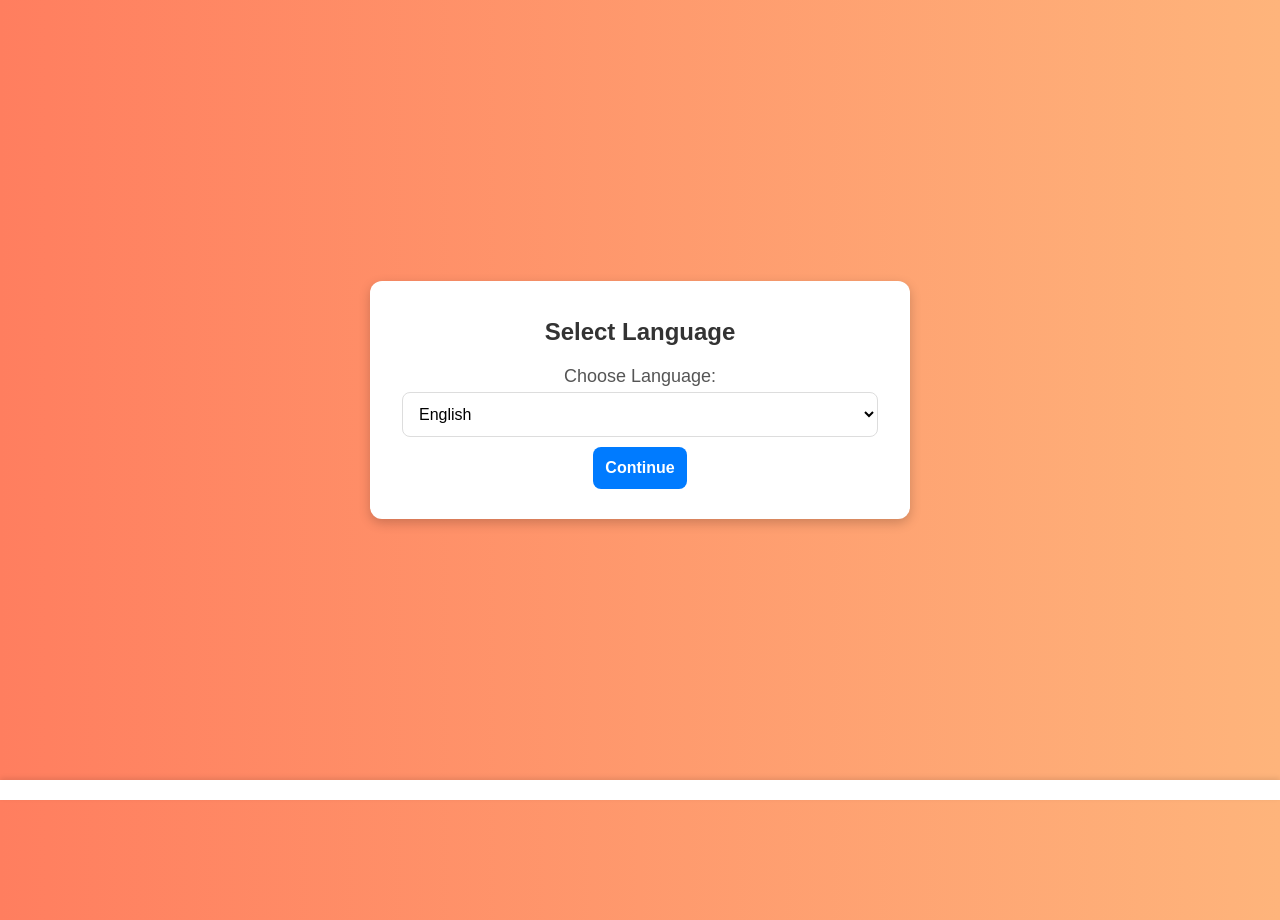
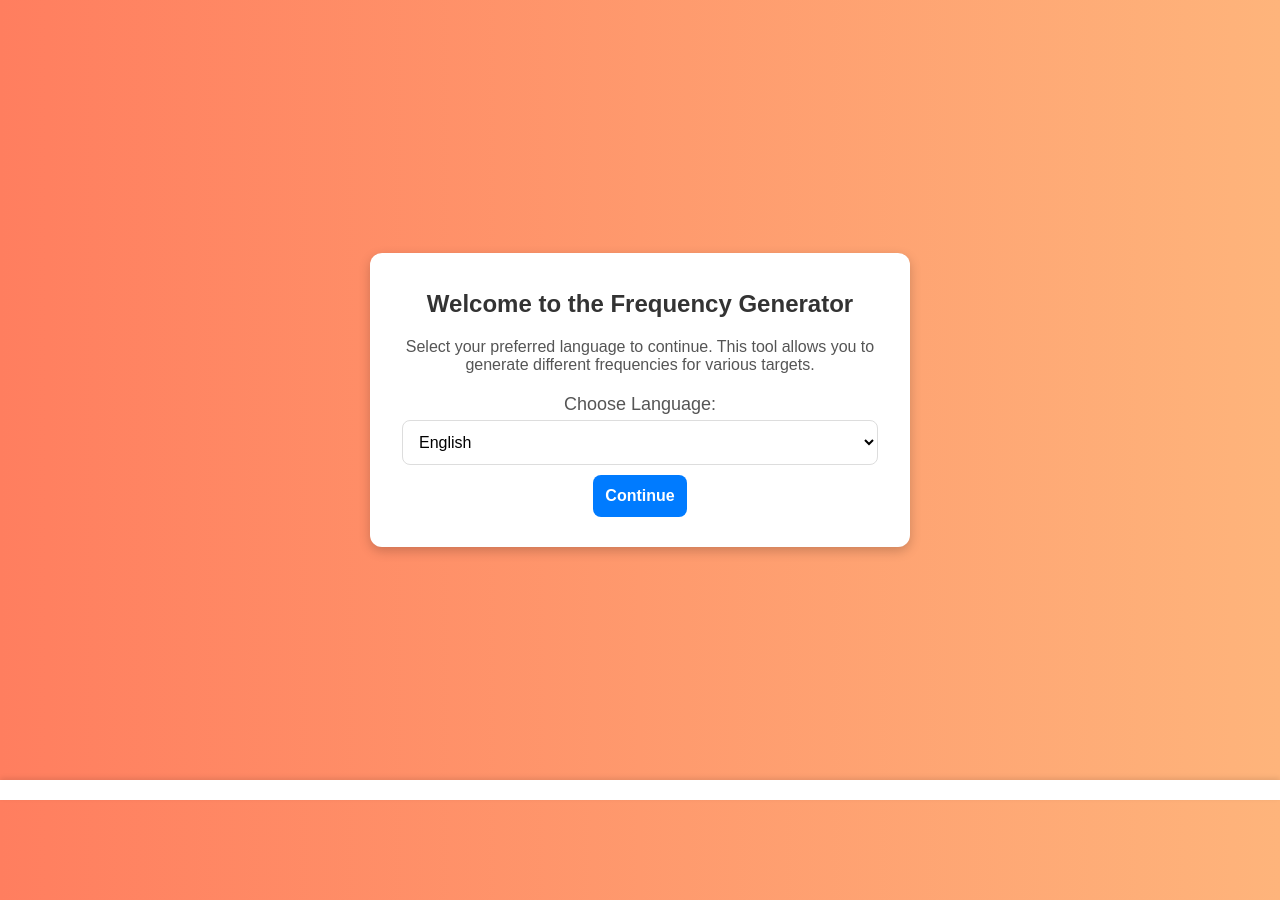
Before and after one commit to HaeyoonChai/Frequency-Generator, a plain HTML site: page index.html in a window 1280 px wide. Drawn offline with Linux system fonts and the light colour scheme.

Commit message:
Update index.html

```diff
--- a/index.html
+++ b/index.html
@@ -14,7 +14,7 @@
             height: 100vh;
             margin: 0;
             background: linear-gradient(to right, #ff7e5f, #feb47b);
-            padding-bottom: 120px; /* Ensure space for the fixed ad */
+            padding-bottom: 100px; /* Ensure space for the fixed ad */
         }
         .container {
             background: #ffffff;
@@ -22,8 +22,8 @@
             border-radius: 12px;
             box-shadow: 0 4px 12px rgba(0, 0, 0, 0.2);
             text-align: center;
-            max-width: 500px;
-            width: 100%;
+            max-width: 90%;
+            width: 500px;
             transition: transform 0.3s ease-in-out;
         }
         .container:hover {
@@ -34,6 +34,11 @@
             margin-bottom: 20px;
             font-size: 24px;
             font-weight: 600;
+        }
+        .intro {
+            font-size: 16px;
+            color: #555;
+            margin-bottom: 20px;
         }
         label {
             display: block;
@@ -111,7 +116,10 @@
 </head>
 <body>
     <div class="container language-selection" id="languageSelection">
-        <h1>Select Language</h1>
+        <h1 id="selectionTitle">Welcome to the Frequency Generator</h1>
+        <p class="intro" id="introText">
+            Select your preferred language to continue. This tool allows you to generate different frequencies for various targets.
+        </p>
         <label for="language">Choose Language:</label>
         <select id="language">
             <option value="en">English</option>
@@ -145,9 +153,9 @@
     <!-- Ad Container -->
     <div class="ad-container">
         <ins class="kakao_ad_area" style="display:block; text-align:center;"
-            data-ad-unit="DAN-DDNCplMPGYeG5XN9"
-            data-ad-width="728"
-            data-ad-height="90"></ins>
+            data-ad-unit="DAN-vK4IdGX7BcRRvZny"
+            data-ad-width="320"
+            data-ad-height="50"></ins>
         <script type="text/javascript" src="//t1.daumcdn.net/kas/static/ba.min.js" async></script>
     </div>
 
@@ -184,7 +192,8 @@
                 selectFrequency: 'Select Frequency:',
                 playButton: 'Play Frequency',
                 stopButton: 'Stop Frequency',
-                warningText: '⚠️ High frequencies may be harmful or irritating to humans. Use caution!'
+                warningText: '⚠️ High frequencies may be harmful or irritating to humans. Use caution!',
+                introText: 'Select your preferred language to continue. This tool allows you to generate different frequencies for various targets.'
             },
             ko: {
                 title: '주파수 생성기',
@@ -192,7 +201,8 @@
                 selectFrequency: '주파수 선택:',
                 playButton: '주파수 재생',
                 stopButton: '주파수 정지',
-                warningText: '⚠️ 높은 주파수는 인간에게 해롭거나 자극적일 수 있습니다. 주의하세요!'
+                warningText: '⚠️ 높은 주파수는 인간에게 해롭거나 자극적일 수 있습니다. 주의하세요!',
+                introText: '선호하는 언어를 선택하여 계속 진행하세요. 이 도구를 사용하면 다양한 대상에 대해 다른 주파수를 생성할 수 있습니다.'
             }
         };
 
@@ -203,6 +213,7 @@
             frequencySelect.previousElementSibling.innerText = translations[lang].selectFrequency;
             playButton.innerText = translations[lang].playButton;
             stopButton.innerText = translations[lang].stopButton;
+            document.getElementById('introText').innerText = translations[lang].introText;
         }
 
         function showMainContent() {
```
